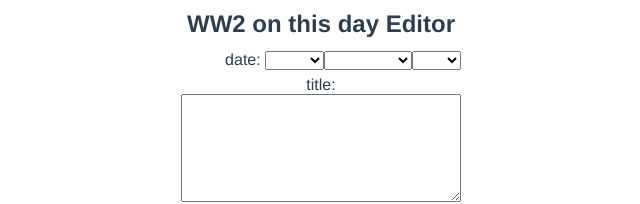
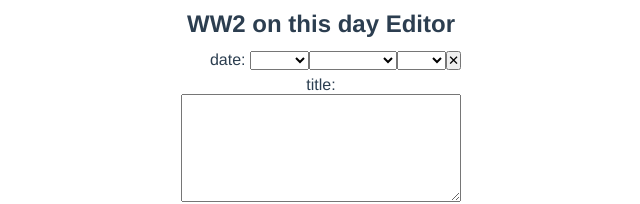
Before and after one commit to brianfordcode/ww2onthisday-editor, a Vue app: page /#/ in a window 1280 px wide. Shown: the top 204 px of the page, without its empty margins (319-959 px from the left). Built offline with nearby package versions, Linux system fonts and the light colour scheme.

Commit message:
add x btn to clear date

```diff
--- a/src/App.vue
+++ b/src/App.vue
@@ -9,12 +9,12 @@
   padding: 0;
 }
 
-
 #app {
   font-family: Avenir, Helvetica, Arial, sans-serif;
   -webkit-font-smoothing: antialiased;
   -moz-osx-font-smoothing: grayscale;
   color: #2c3e50;
+  height: 100vh;
 }
 
 #nav {
--- a/src/components/edit.vue
+++ b/src/components/edit.vue
@@ -5,7 +5,7 @@
   <div class="input-fields">
     <div class="details">
       <!-- DATE -->
-      <label for="date" >
+      <label for="date">
         <span :class="markDateDone()">date: </span>
         <!-- YEAR -->
         <select v-model="year">
@@ -42,6 +42,7 @@
           {{ (day < 10 ? '0' : '') + day }}
           </option>
         </select>
+        <button @click="clearDate()">&#x2715;</button>
       </label>
 
       <!-- TITLE -->
@@ -464,12 +465,29 @@ export default {
         }, 2000)
       } else {
         this.$store.dispatch('addEvent', fullEvent)
+
+        // SAVE DATE
+        const year = this.year
+        const month = this.month
+        const day = this.day
+
         Object.assign(this.$data, this.$options.data.call(this));
         this.showNeedAtLeastADate = false;
+
+        // KEEP SAME DATE FOR NEXT EVENT
+        this.year = year
+        this.month = month
+        this.day = day
+
       }
 
       // TODO: TRY TO MAKE DATE INPUT THE SAME DATE
 
+    },
+    clearDate() {
+      this.year = ''
+      this.month = ''
+      this.day = ''
     },
     markDateDone() {
       if (this.year != '' && this.month != '' && this.day != '') {
```
